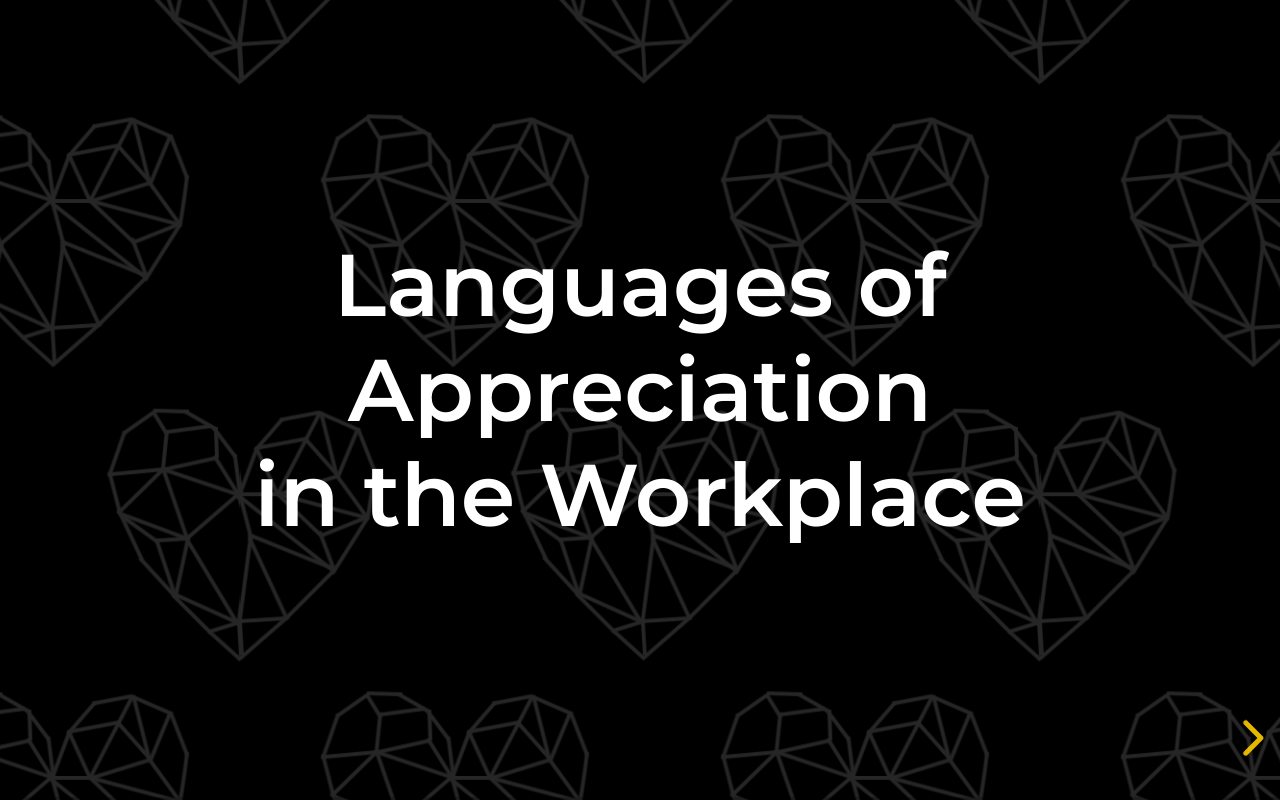
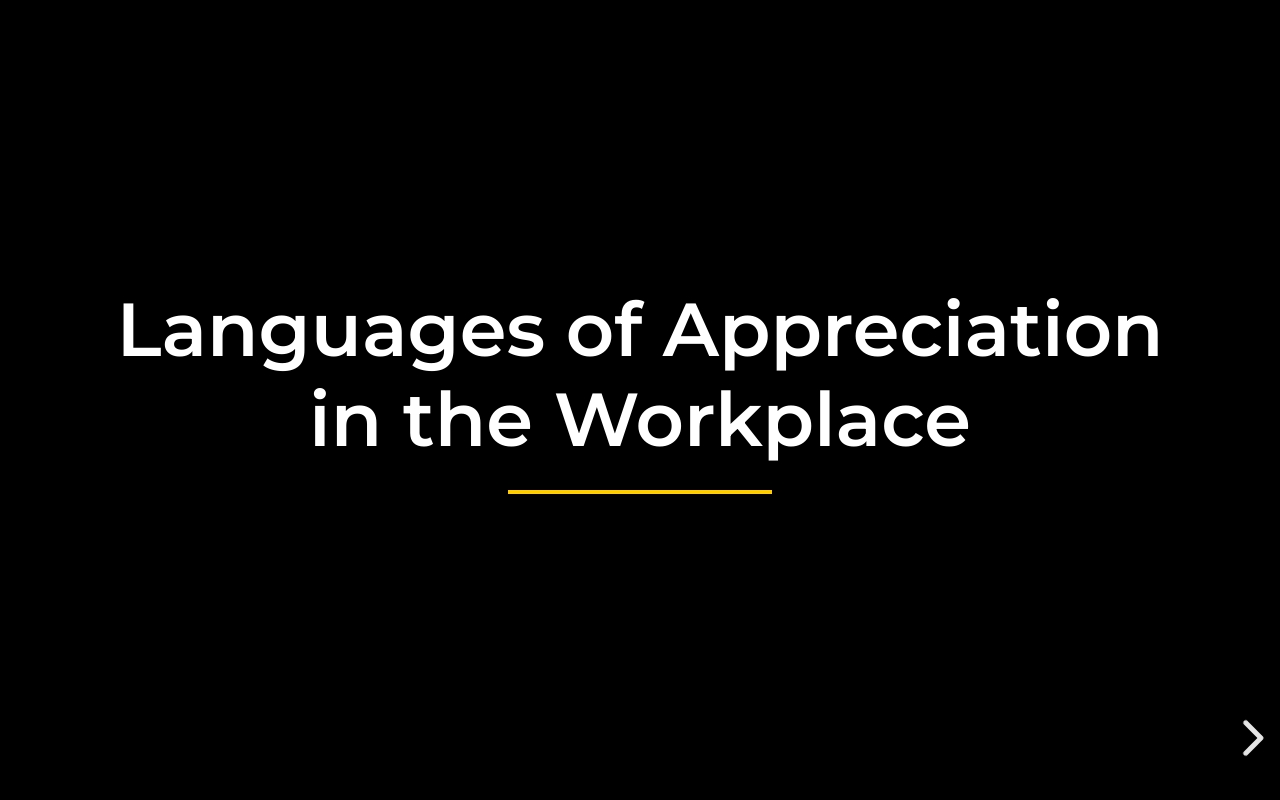
Before and after one commit to genjohnson/languages_of_appreciation, a website: page index.html in a window 1280 px wide. Drawn offline with Linux system fonts and the light colour scheme.

Commit message:
remove hearts background image

```diff
--- a/index.html
+++ b/index.html
@@ -24,8 +24,8 @@
 	<body>
 		<div class="reveal">
 			<div class="slides">
-				<section data-background="images/cubic_hearts_white.png" data-background-repeat="repeat" data-background-size="800px" data-background-opacity="0.15"> <!-- Title slide -->
-					<h1>Languages of Appreciation<br>in the Workplace</h1>
+				<section data-background="#000000"> <!-- Title slide -->
+					<h1 class="fancy-title" style="font-size:1.63em;">Languages of Appreciation<br>in the Workplace</h1>
 
 					<aside class="notes">
 							Based on the book<br><em>The 5 Languages of Appreciation in the Workplace</em><br>
@@ -301,7 +301,7 @@
 					</div>
 				</section>
 
-				<section data-background="images/cubic_hearts_white.png" data-background-repeat="repeat" data-background-size="800px" data-background-opacity="0.15"> <!-- Title slide -->
+				<section data-background="#000000"> <!-- Title slide -->
 					<h2>Questions? Feedback? Coffee?</h2>
 					<p>genevieve-johnson@uiowa.edu</p>
 				</section>
```
